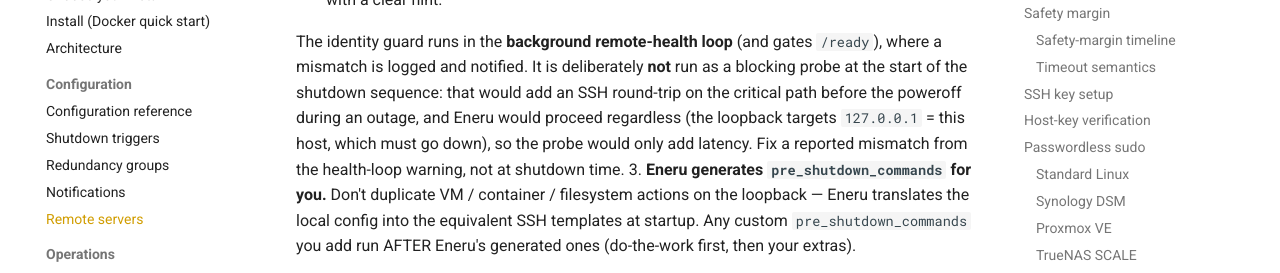
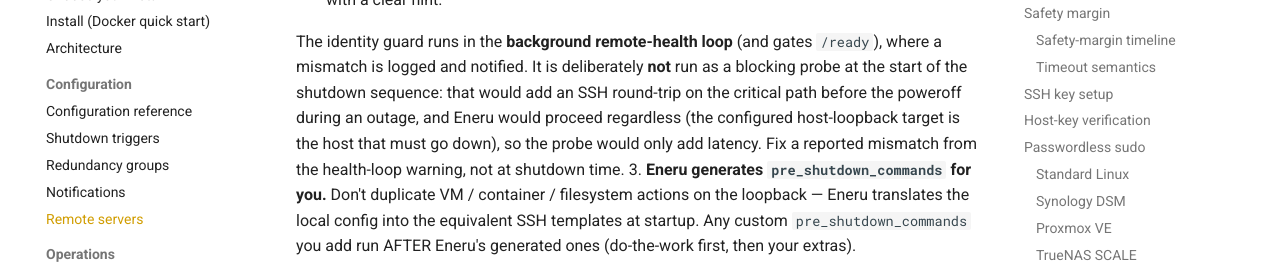
Before and after one commit to m4r1k/Eneru, an MkDocs documentation site: the page built from docs/remote-servers.md, in a window 1280 px wide and 900 px high, scrolled down 10863 px. Shown: the part 203-476 px from the top of the window. Built offline with MkDocs 1.6.1 and Material for MkDocs 9.7.7, drawn with Linux system fonts in a browser that asks for light colours; comment, search, counter and statistics services are not loaded.

Commit message:
docs: reword loopback target (not necessarily 127.0.0.1) per CodeRabbit nit
In bridged container setups the host-loopback target may be a host-reachable
address other than 127.0.0.1, so refer to "the configured host-loopback target"
rather than equating it with 127.0.0.1.

Co-authored-by: Claude Opus 4.8 (1M context) <noreply@anthropic.com>
Effort: Ultracode (xhigh + workflows)

```diff
--- a/docs/remote-servers.md
+++ b/docs/remote-servers.md
@@ -423,7 +423,7 @@ with three additions:
    deliberately **not** run as a blocking probe at the start of the
    shutdown sequence: that would add an SSH round-trip on the critical
    path before the poweroff during an outage, and Eneru would proceed
-   regardless (the loopback targets `127.0.0.1` = this host, which must
+   regardless (the configured host-loopback target is the host that must
    go down), so the probe would only add latency. Fix a reported
    mismatch from the health-loop warning, not at shutdown time.
 3. **Eneru generates `pre_shutdown_commands` for you.** Don't
```
